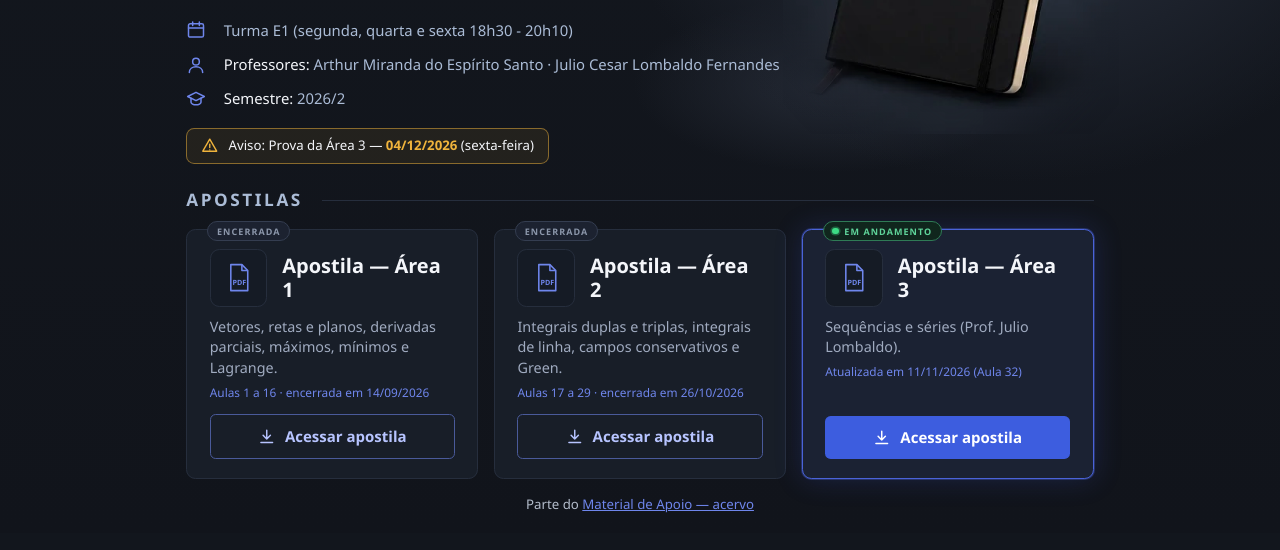
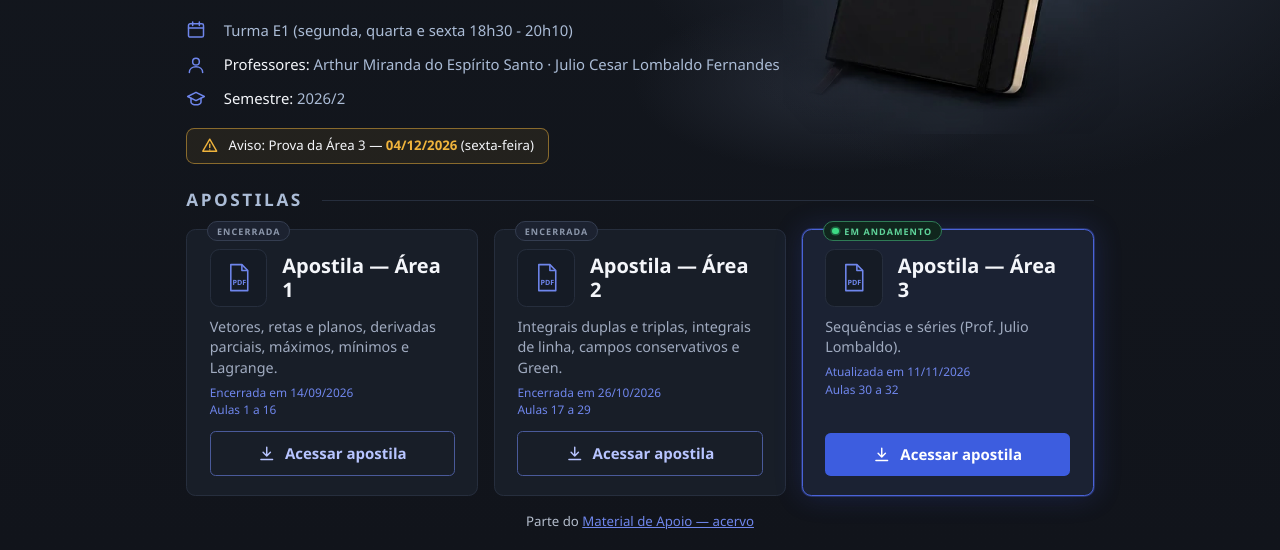
Before and after one commit to material-de-apoio-acervo/MAT01354-calculo-geometria-analitica-II-A, a plain HTML site: page docs/index.html in a window 1280 px wide. Shown: the part 288-838 px from the top of the page. Drawn offline with Linux system fonts and the light colour scheme.

Commit message:
Site: data e intervalo de aulas em duas linhas nos três cards
Co-Authored-By: Claude Opus 5.5 <noreply@anthropic.com>

```diff
--- a/docs/index.html
+++ b/docs/index.html
@@ -166,7 +166,7 @@
   .card .ico svg { width: 2.5rem; height: 2.5rem; color: var(--accent); }
   .card h2 { margin: 0; font-size: 1.6rem; line-height: 1.2; font-weight: 700; }
   .card p { margin: 0; font-size: 1.15rem; line-height: 1.45; color: var(--muted); }
-  .card .meta { margin: .4rem 0 1rem; font-size: .95rem; color: var(--accent); }
+  .card .meta { margin: .4rem 0 1rem; font-size: .95rem; line-height: 1.45; color: var(--accent); }
   .card .btn { margin-top: auto; }
   .btn {
     display: inline-flex;
@@ -305,7 +305,7 @@
         <span class="selo">ENCERRADA</span>
         <div class="topo"><div class="ico"><svg viewBox="0 0 48 48" fill="none" stroke="currentColor" stroke-width="2.4" stroke-linejoin="round" aria-hidden="true"><path d="M12 4h17l9 9v31H12z"/><path d="M29 4v9h9"/><text x="25" y="35" fill="currentColor" stroke="none" font-size="11" font-weight="700" font-family="Segoe UI, Arial, sans-serif" text-anchor="middle">PDF</text></svg></div><h2 id="t-area1">Apostila — Área 1</h2></div>
         <p>Vetores, retas e planos, derivadas parciais, máximos, mínimos e Lagrange.</p>
-        <div class="meta">Aulas 1 a 16 · encerrada em 14/09/2026</div>
+        <div class="meta">Encerrada em 14/09/2026<br>Aulas 1 a 16</div>
         <a class="btn pdf contorno" href="apostilas/apostila-area1.pdf" target="_blank" rel="noopener"
            data-goatcounter-click="download-apostila-area1" data-goatcounter-title="download: apostila área 1">
           <svg viewBox="0 0 24 24" fill="none" stroke="currentColor" stroke-width="2" stroke-linecap="round" stroke-linejoin="round" aria-hidden="true"><path d="M12 3v12M7 10l5 5 5-5M4 20h16"/></svg>
@@ -317,7 +317,7 @@
         <span class="selo">ENCERRADA</span>
         <div class="topo"><div class="ico"><svg viewBox="0 0 48 48" fill="none" stroke="currentColor" stroke-width="2.4" stroke-linejoin="round" aria-hidden="true"><path d="M12 4h17l9 9v31H12z"/><path d="M29 4v9h9"/><text x="25" y="35" fill="currentColor" stroke="none" font-size="11" font-weight="700" font-family="Segoe UI, Arial, sans-serif" text-anchor="middle">PDF</text></svg></div><h2 id="t-area2">Apostila — Área 2</h2></div>
         <p>Integrais duplas e triplas, integrais de linha, campos conservativos e Green.</p>
-        <div class="meta">Aulas 17 a 29 · encerrada em 26/10/2026</div>
+        <div class="meta">Encerrada em 26/10/2026<br>Aulas 17 a 29</div>
         <a class="btn pdf contorno" href="apostilas/apostila-area2.pdf" target="_blank" rel="noopener"
            data-goatcounter-click="download-apostila-area2" data-goatcounter-title="download: apostila área 2">
           <svg viewBox="0 0 24 24" fill="none" stroke="currentColor" stroke-width="2" stroke-linecap="round" stroke-linejoin="round" aria-hidden="true"><path d="M12 3v12M7 10l5 5 5-5M4 20h16"/></svg>
@@ -329,7 +329,7 @@
         <span class="selo"><span class="ponto" aria-hidden="true"></span>EM ANDAMENTO</span>
         <div class="topo"><div class="ico"><svg viewBox="0 0 48 48" fill="none" stroke="currentColor" stroke-width="2.4" stroke-linejoin="round" aria-hidden="true"><path d="M12 4h17l9 9v31H12z"/><path d="M29 4v9h9"/><text x="25" y="35" fill="currentColor" stroke="none" font-size="11" font-weight="700" font-family="Segoe UI, Arial, sans-serif" text-anchor="middle">PDF</text></svg></div><h2 id="t-area3">Apostila — Área 3</h2></div>
         <p>Sequências e séries (Prof. Julio Lombaldo).</p>
-        <div class="meta">Atualizada em 11/11/2026 (Aula 32)</div>
+        <div class="meta">Atualizada em 11/11/2026<br>Aulas 30 a 32</div>
         <a class="btn pdf" href="apostilas/apostila-area3.pdf" target="_blank" rel="noopener"
            data-goatcounter-click="download-apostila-area3" data-goatcounter-title="download: apostila área 3">
           <svg viewBox="0 0 24 24" fill="none" stroke="currentColor" stroke-width="2" stroke-linecap="round" stroke-linejoin="round" aria-hidden="true"><path d="M12 3v12M7 10l5 5 5-5M4 20h16"/></svg>
```
